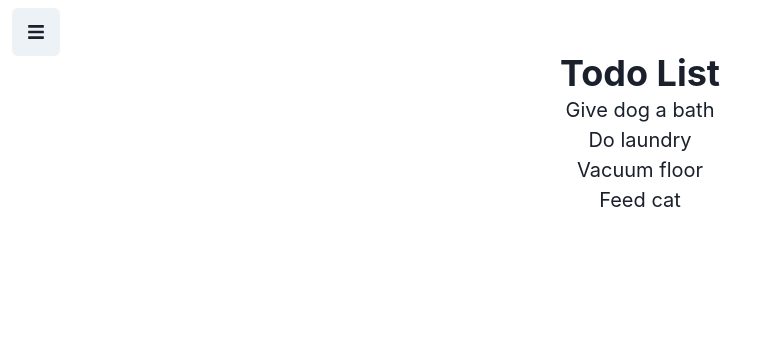
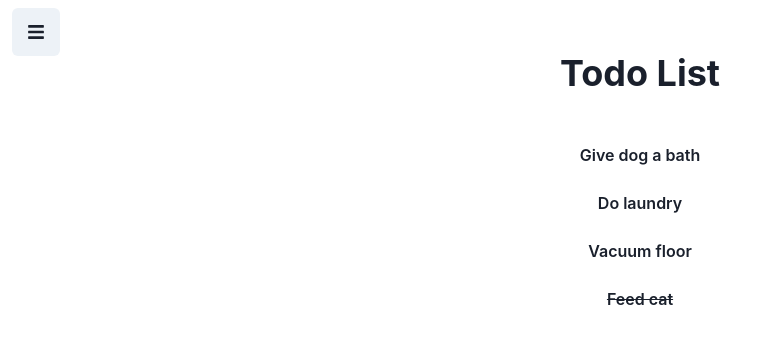
Before and after one commit to Brodypen/todo-app, a React (Create React App) app: page / in a window 1280 px wide. Shown: the top 344 px of the page, without its empty margins (0-771 px from the left). Built offline with nearby package versions, Linux system fonts and the light colour scheme.

Commit message:
Add toggleComplete functionality

```diff
--- a/src/App.tsx
+++ b/src/App.tsx
@@ -1,23 +1,18 @@
 import * as React from "react";
-import {
-  ChakraProvider,
-  Box,
-  theme,
-  Flex,
-  Heading,
-
-} from "@chakra-ui/react";
+import { ChakraProvider, Box, theme, Flex, Heading, Spacer, Stack } from "@chakra-ui/react";
 import { DrawerButton } from "./features/Drawer/DrawerButton";
-import {Todos } from "./features/Todo/Todos"
+import { Todos } from "./features/Todo/Todos";
 import data from "./data/data.json";
 
 export const App = () => {
+  // State vars
   const [todoList, setToDoList] = React.useState(data);
   const [todoProjects, setTodoProjects] = React.useState<string[]>([
     "Todo List",
   ]);
 
   const [selectProject, setSelectProject] = React.useState(0);
+  // State functions
   const switchProjects = (project: string) => {
     for (let i = 0; i < todoProjects.length; i++) {
       if (todoProjects[i] === project) {
@@ -39,9 +34,17 @@ export const App = () => {
       setTodoProjects(newProjects);
     }
   };
+  // Todos Functions
+  const toggleComplete = (id: number) => {
+    const newTodos = [...todoList];
+    const todo = newTodos.find(todo => todo.id === id)
+    if(todo){
+    todo.complete = !todo?.complete;
+  }
+    setToDoList(newTodos);
+  }
 
   return (
-
     <ChakraProvider theme={theme}>
       <Box textAlign="center" fontSize="xl" padding={3}>
         <Flex h="5vh" justify="space-between" align="center">
@@ -52,8 +55,12 @@ export const App = () => {
             changeProjectName={changeProjectName}
           />
         </Flex>{" "}
-        <Heading>{todoProjects[selectProject]}</Heading>
-        <Todos todos={todoList}></Todos>
+
+          <Heading marginBottom={10}>{todoProjects[selectProject]}</Heading>
+
+
+            <Todos todos={todoList} onClick={toggleComplete}></Todos>
+
       </Box>
     </ChakraProvider>
   );
--- a/src/data/data.json
+++ b/src/data/data.json
@@ -5,7 +5,7 @@
     "desc": "",
     "proj": 0,
     "date": "2022-07-14",
-    "complete": true,
+    "complete": false,
     "important": false
   },
   {
@@ -14,7 +14,7 @@
     "desc": "",
     "proj": 0,
     "date": "2022-07-14",
-    "complete": true,
+    "complete": false,
     "important": false
   },
   {
--- a/src/features/Todo/Todo.tsx
+++ b/src/features/Todo/Todo.tsx
@@ -1,6 +1,7 @@
+import { Button } from '@chakra-ui/react';
 import React from 'react'
 type todo = {
-    id: string,
+    id: number,
     task: string,
     "desc": string,
     "proj": number
@@ -10,10 +11,14 @@ type todo = {
 }
 interface TodoProps{
     todo: todo;
+    onClick: Function;
 }
 
-export const Todo = ({todo, ...props}: TodoProps) => {
+export const Todo = ({todo, onClick, ...props}: TodoProps) => {
+  function handleTodoClick(){
+    onClick(todo.id);
+  }
   return (
-    <div>{todo.task}</div>
+    <Button variant='ghost' size='md' onClick={handleTodoClick}>{todo.complete ? <s>{todo.task}</s> : <div>{todo.task}</div>}</Button>
   )
 }
--- a/src/features/Todo/Todos.tsx
+++ b/src/features/Todo/Todos.tsx
@@ -1,16 +1,27 @@
+import { Stack } from "@chakra-ui/react";
 import React from "react";
 import { Todo } from "./Todo";
+type todo = {
+    id: number,
+    task: string,
+    desc: string,
+    proj: number
+    date: string,
+    complete: boolean,
+    important: boolean,
+}
 interface TodosProps {
-  todos: any;
+  todos: todo[];
+  onClick: Function;
 }
 
-export const Todos = ({ todos, ...props }: TodosProps) => {
+export const Todos = ({ todos, onClick, ...props }: TodosProps) => {
   return (
-    <div>
+    <Stack justifyContent="center" align="center">
       {todos.map(
         (
           todo: {
-            id: string;
+            id: number;
             task: string;
             desc: string;
             proj: number;
@@ -19,9 +30,9 @@ export const Todos = ({ todos, ...props }: TodosProps) => {
             important: boolean;
           }
         ) => (
-          <Todo todo={todo} key={todo.id}></Todo>
+          <Todo todo={todo} key={todo.id} onClick={onClick}></Todo>
         )
       )}
-    </div>
+    </Stack>
   );
 };
```
Also changed, not shown: src/components/InfoModal.jsx (deleted, +0 -59 lines).
